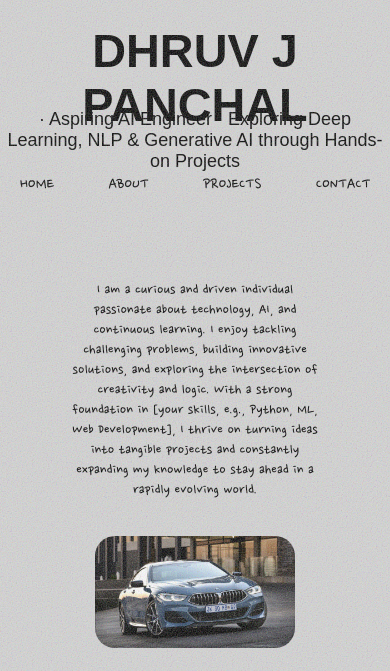
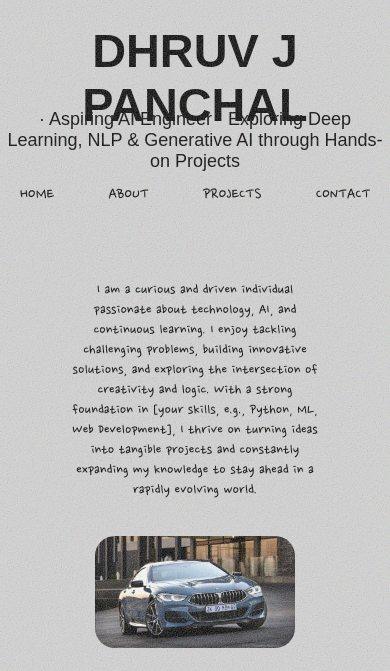
Before and after one commit to Dhruuvvv16/Portfolioo, a plain HTML site: page about.html in a window 390 px wide. Shown: the top 671 px of the page. Drawn offline with Linux system fonts and the light colour scheme; a web font is replaced by a local one.

Commit message:
Update about.html

```diff
--- a/about.html
+++ b/about.html
@@ -106,6 +106,9 @@
             .main-header-content{
                 font-size: 18px;
             }
+            .navigations{
+                margin-top: 20px;
+            }
             .navigations>nav{
                 margin-top: 10px;
                 flex-wrap: wrap;
```
